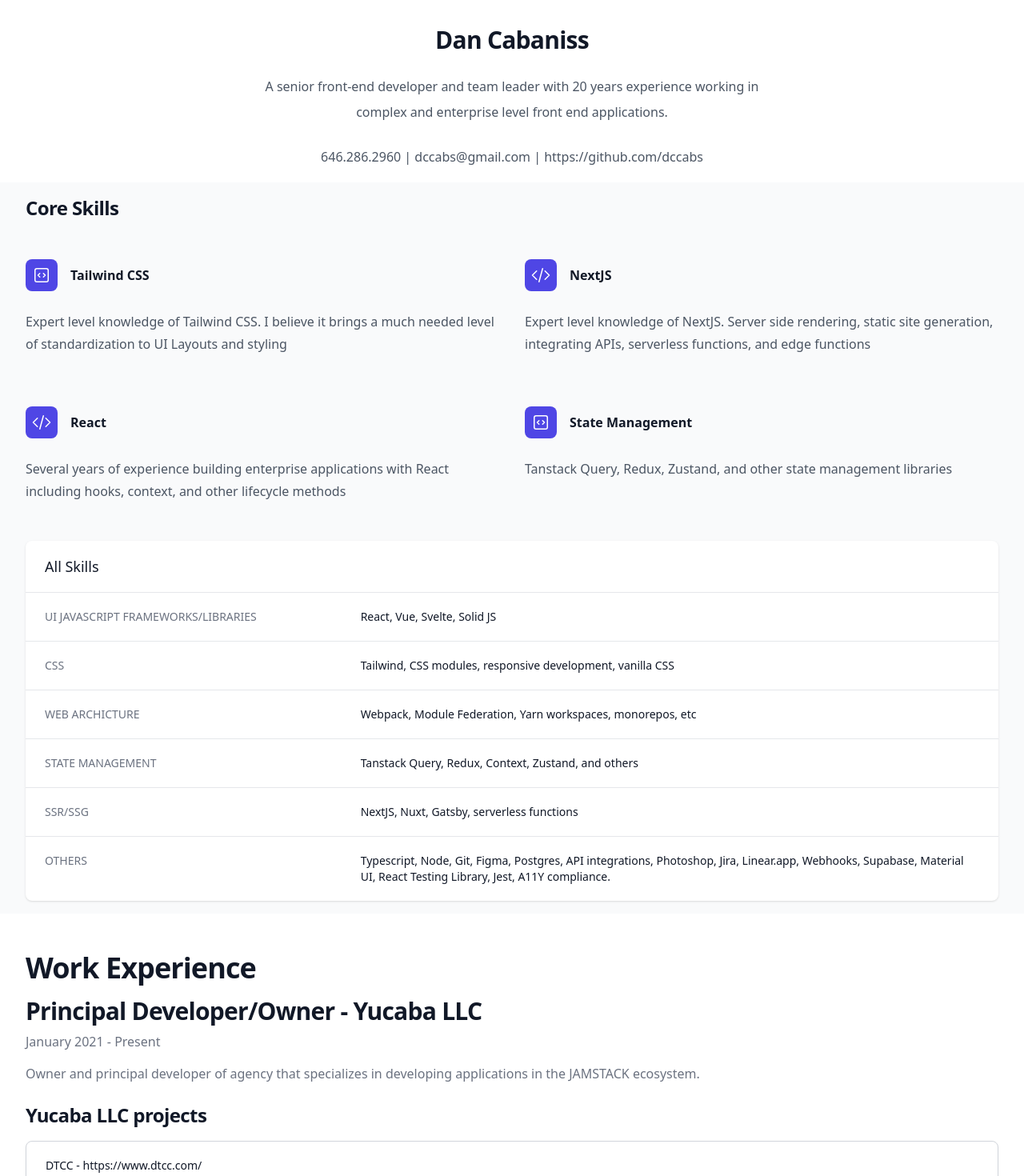
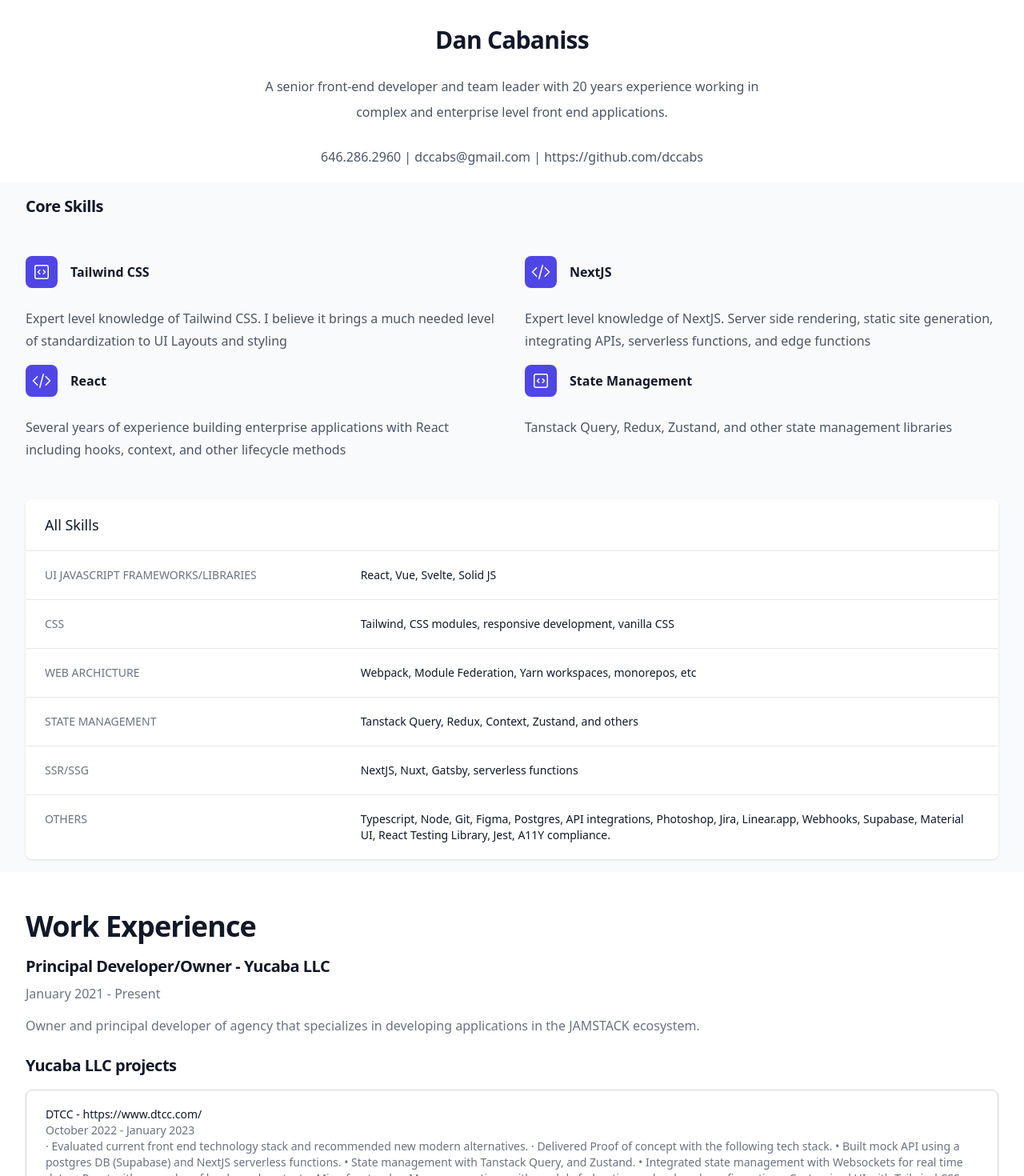
Before and after one commit to dccabs/dan-resume, a Next.js app: page / in a window 1280 px wide. Shown: the top 1470 px of the page at 80% size. Built offline with nearby package versions, Linux system fonts and the light colour scheme.

Commit message:
More print changes

```diff
--- a/app/components/Education/index.tsx
+++ b/app/components/Education/index.tsx
@@ -8,10 +8,10 @@ const school =
 export default function Example() {
     return (
         <div className="px-6 lg:px-8">
-            <h2 className="text-xl font-bold tracking-tight text-gray-900 sm:text-4xl">Education</h2>
+            <h2 className="text-xl font-bold tracking-tight text-gray-900">Education</h2>
             <div>
                 <div className="py-4">
-                    <h3 className="text-2xl font-bold tracking-tight text-gray-900 sm:text-3xl">{school.name}</h3>
+                    <h3 className="text-xl font-bold tracking-tight text-gray-900 sm:text-2xl">{school.name}</h3>
                     <p className="text-gray-500 py-2">{school.degree}</p>
                     <p className="text-gray-500 py-2">Graduated {school.year}</p>
                 </div>
--- a/app/components/FeatureSkills/index.tsx
+++ b/app/components/FeatureSkills/index.tsx
@@ -45,10 +45,10 @@ const Feature = (props: FeatureProps) => {
         <div className="py-0 sm:py-0">
             <div className="px-6 lg:px-8">
                 <div className="grid grid-cols-1 gap-x-8 gap-y-16 sm:gap-y-12 lg:mx-0 lg:max-w-none ">
-                    <h2 className="text-2xl font-bold tracking-tight text-gray-900">
+                    <h2 className="text-xl font-bold tracking-tight text-gray-900">
                         {title}
                     </h2>
-                    <dl className="col-span-3 grid grid-cols-2 gap-x-8 gap-y-16 sm:grid-cols-2">
+                    <dl className="col-span-3 grid grid-cols-2 gap-x-8 gap-y-4 sm:grid-cols-2">
                         {features.map((feature: Feature) => (
                             <div key={feature.name}>
                                 <dt className="text-base font-semibold leading-7 text-gray-900 flex items-center mb-6">
--- a/app/components/WorkExperience/index.tsx
+++ b/app/components/WorkExperience/index.tsx
@@ -159,7 +159,7 @@ export default function Example() {
                 return (
                     <div key={`company-${index}`}>
                         <div className="py-4">
-                            <h3 className="text-xl font-bold tracking-tight text-gray-900 sm:text-3xl">{company.title} - {company.name}</h3>
+                            <h3 className="text-lg font-bold tracking-tight text-gray-900 sm:text-xl">{company.title} - {company.name}</h3>
                             <p className="text-gray-500 py-2">{company.startDate} - {company.endDate}</p>
                             <p className="text-gray-500 py-2">
                                 {company.descripton}
@@ -167,7 +167,7 @@ export default function Example() {
                         </div>
                         {company?.projects &&
                             <>
-                                <h4 className="text-xl font-bold tracking-tight text-gray-900 sm:text-2xl mb-4">{company.name} projects</h4>
+                                <h4 className="text-xl font-bold tracking-tight text-gray-900 sm:text-xl mb-4">{company.name} projects</h4>
                                 {company?.projects.map((project, index) => {
                                     return (
                                         <div
```
